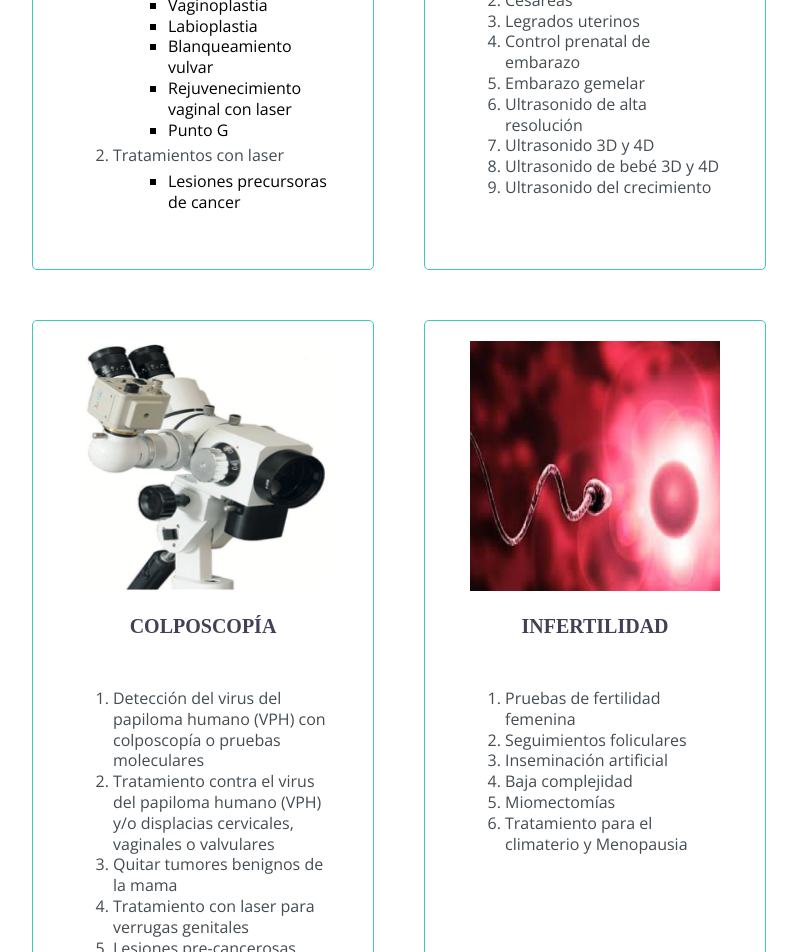
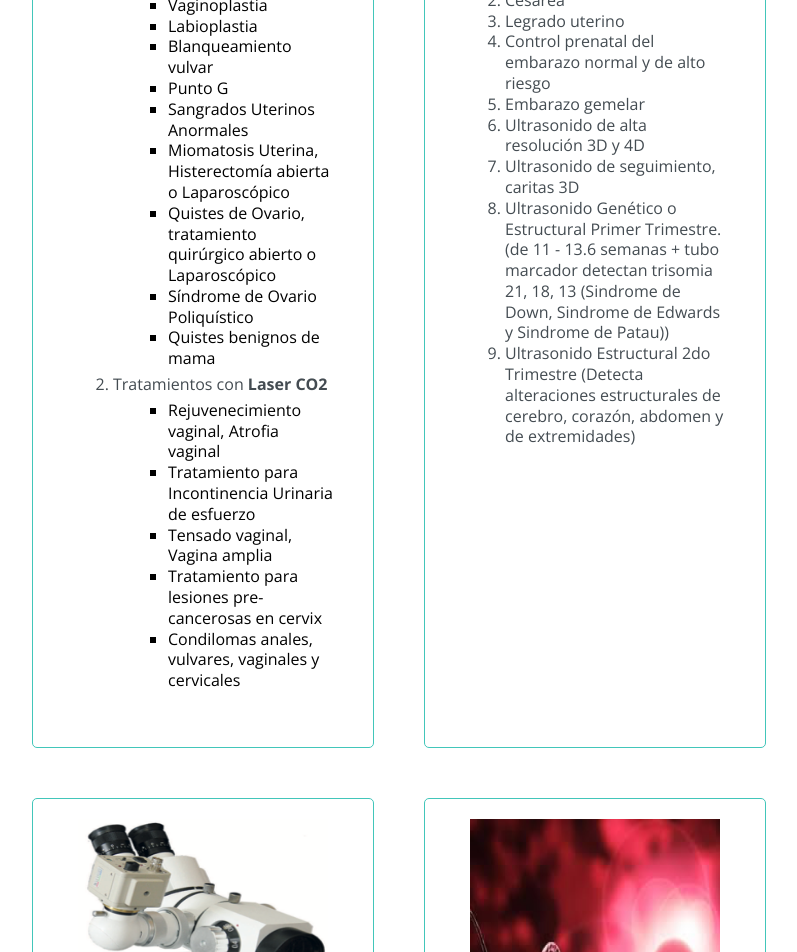
Before and after one commit to ManudeQuevedo/veronicalara, a React (Create React App) app: page /servicios in a window 1280 px wide. Shown: the part 1380-2332 px from the top of the page, without its empty margins (241-1038 px from the left). Built offline with nearby package versions, Linux system fonts and the light colour scheme; the HTML template or start-up script is replaced by a standard one.

Commit message:
Some changes done to all content

```diff
--- a/src/pages/about.js
+++ b/src/pages/about.js
@@ -197,13 +197,13 @@ const About = props => {
               <div className="about-work-together3">
                 <p className="text">
                   Otorgar un servicio de excelencia, ético, profesional y
-                discreto, brindando el más alto y último esfuerzo para lograr
-                nuestro principal objetivo: tu bienestar como paciente.
+                  discreto, brindando el más alto esfuerzo para lograr nuestro
+                  principal objetivo: tu bienestar como paciente.
                 </p>
                 <p className="text">
                   Ser tu mejor opción en prevención, enseñanza y tratamiento, en
                   todo lo relacionado con el área de Ginecología y Obstetricia,
-                para que los problemas de salud no sean más una preocupación
+                  para que los problemas de salud no sean una preocupación más
                   para tí.
                 </p>
               </div>
--- a/src/pages/contact.js
+++ b/src/pages/contact.js
@@ -16,18 +16,26 @@ const Contact = () => {
                       </h3>
                    </div>
                    <div className="right">
-                     <Form/>
+                      <Form />
                    </div>
                 </div>
                 <div>
                    <h2 className="contact-subtitle">Hospital Ángeles México</h2>
                    <p className="contact-text">Dirección:</p>
-                  <p className="contact-text">Calle Agrarismo No. 208 Esq. Viaducto Miguel Alemán. <br/>Torre B Piso 8 Consultorio 853-1 CDMX, Escandón, C.P. 11800 México Alcaldía Miguel Hidalgo</p>
-                  <h4 className="contact-important">Agenda una cita hoy mismo al <span className="contact-phone">(55) 5273-1290</span> con gusto resolveré todas tus dudas</h4>
+                   <p className="contact-text">
+                      Calle Agrarismo No. 208 <br />
+                      Torre B Piso 8 Consultorio 853-1, Col. Escandón, C.P. 11800 CDMX,
+                      Alcaldía Miguel Hidalgo
+                   </p>
+                   <h4 className="contact-important">
+                      Agenda una cita hoy mismo al{" "}
+                      <span className="contact-phone">5273-1290</span> con gusto
+                      resolveré todas tus dudas
+                   </h4>
                 </div>
              </div>
           </div>
-         <GoogleMap/>
+          <GoogleMap />
        </React.Fragment>
    );
 }
--- a/src/pages/promotions.js
+++ b/src/pages/promotions.js
@@ -8,9 +8,6 @@ const Promotions = props => {
           <div className="content-basic">
             <div className="grid-1">
               <h1 className="promotion-title">Promociones vigentes</h1>
-            <p className="subtitle">
-              Promociones vigente del 01 al 30 de Noviembre del 2019
-            </p>
             </div>
           </div>
         </div>
@@ -74,9 +71,9 @@ const Promotions = props => {
           <div className="content-basic">
             <div className="grid-1">
               <div className="promotions-subfooter">
-              Para agendar tu cita, contáctame proporcionandome tu nombre,
-              correo y número telefonico así como la promoción de tu interes, me
-              comunicaré a la brevedad posible contigo para agendar tu cita
+                Para agendar tu cita, llámanos al
+                <span className="contact-phone">5273-1290</span>, ó contáctame vía
+                correo electrónico llenando el formulario en la sección de contacto con las dudas y/o promoción de tu interés, me contactaré contigo a la brevedad posible para dar seguimiento.
               </div>
             </div>
           </div>
--- a/src/pages/services.js
+++ b/src/pages/services.js
@@ -52,14 +52,27 @@ const Services = props => {
                       <li>Vaginoplastia</li>
                       <li>Labioplastia</li>
                       <li>Blanqueamiento vulvar</li>
-                    <li>Rejuvenecimiento vaginal con laser</li>
                       <li>Punto G</li>
+                      <li>Sangrados Uterinos Anormales</li>
+                      <li>
+                        Miomatosis Uterina, Histerectomía abierta o Laparoscópico
+                      </li>
+                      <li>
+                        Quistes de Ovario, tratamiento quirúrgico abierto o
+                        Laparoscópico
+                      </li>
+                      <li>Síndrome de Ovario Poliquístico</li>
+                      <li>Quistes benignos de mama</li>
                     </ul>
                   </li>
                   <li>
-                  Tratamientos con laser
+                    Tratamientos con <strong>Laser CO2</strong>
                     <ul>
-                    <li>Lesiones precursoras de cancer</li>
+                      <li>Rejuvenecimiento vaginal, Atrofia vaginal</li>
+                      <li>Tratamiento para Incontinencia Urinaria de esfuerzo</li>
+                      <li>Tensado vaginal, Vagina amplia</li>
+                      <li>Tratamiento para lesiones pre-cancerosas en cervix</li>
+                      <li>Condilomas anales, vulvares, vaginales y cervicales</li>
                     </ul>
                   </li>
                 </ul>
@@ -72,15 +85,22 @@ const Services = props => {
               <h3>Obstetricia</h3>
               <div className="text">
                 <ul className="services-list">
-                <li>Partos humanizados</li>
-                <li>Cesáreas</li>
-                <li>Legrados uterinos</li>
-                <li>Control prenatal de embarazo</li>
+                  <li>Parto Humanizado</li>
+                  <li>Cesárea</li>
+                  <li>Legrado uterino</li>
+                  <li>Control prenatal del embarazo normal y de alto riesgo</li>
                   <li>Embarazo gemelar</li>
-                <li>Ultrasonido de alta resolución</li>
-                <li>Ultrasonido 3D y 4D</li>
-                <li>Ultrasonido de bebé 3D y 4D</li>
-                <li>Ultrasonido del crecimiento</li>
+                  <li>Ultrasonido de alta resolución 3D y 4D</li>
+                  <li>Ultrasonido de seguimiento, caritas 3D</li>
+                  <li>
+                    Ultrasonido Genético o Estructural Primer Trimestre. (de 11 -
+                    13.6 semanas + tubo marcador detectan trisomia 21, 18, 13
+                    (Sindrome de Down, Sindrome de Edwards y Sindrome de Patau))
+                  </li>
+                  <li>
+                    Ultrasonido Estructural 2do Trimestre (Detecta alteraciones
+                    estructurales de cerebro, corazón, abdomen y de extremidades)
+                  </li>
                 </ul>
               </div>
             </div>
@@ -96,12 +116,15 @@ const Services = props => {
                     o pruebas moleculares
                   </li>
                   <li>
-                  Tratamiento contra el virus del papiloma humano (VPH) y/o
+                    Tratamiento contra el Virus del Papiloma Humano (VPH) y/o
                     displacias cervicales, vaginales o valvulares
                   </li>
-                <li>Quitar tumores benignos de la mama</li>
-                <li>Tratamiento con laser para verrugas genitales</li>
-                <li>Lesiones pre-cancerosas</li>
+                  <li>Cirugía de Tumores benignos de mama</li>
+                  <li>
+                    TRATAMIENTO CON LASER PARA LESIONES PRE-CANCEROSAS Y VERRUGAS
+                    GENITALES
+                  </li>
+                  <li>Anoscopía alta resolución</li>
                 </ul>
               </div>
             </div>
@@ -112,12 +135,12 @@ const Services = props => {
               <h3>Infertilidad</h3>
               <div className="text">
                 <ul className="services-list">
-                <li>Pruebas de fertilidad femenina</li>
+                  <li>Pruebas de fertilidad femenina y masculina</li>
                   <li>Seguimientos foliculares</li>
-                <li>Inseminación artificial</li>
+                  <li>Inseminación Intrauterina</li>
                   <li>Baja complejidad</li>
-                <li>Miomectomías</li>
-                <li>Tratamiento para el climaterio y Menopausia</li>
+                  <li>Extracción de Miomas y Polipos</li>
+                  <li>Tratamiento para el Climaterio y Menopausia</li>
                 </ul>
               </div>
             </div>
@@ -126,7 +149,11 @@ const Services = props => {
         <div className="learnMore base-grid">
           <div className="content-basic">
             <div className="grid-1">
-            <div className="work-together">Para saber precios</div>
+              <div className="work-together">
+                Para saber precios
+                <br />
+                Llámame al 5273-1290 ó
+              </div>
               <div className="work-together3">
                 <Link to="/contacto" className="btn-bigger btn-ghost">
                   Contáctame
```
Lines whose indentation alone changed are shown as unchanged.
